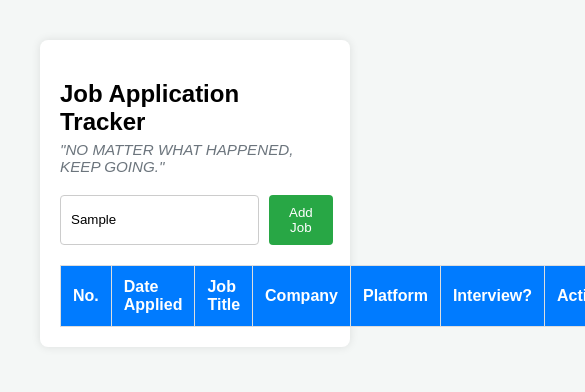
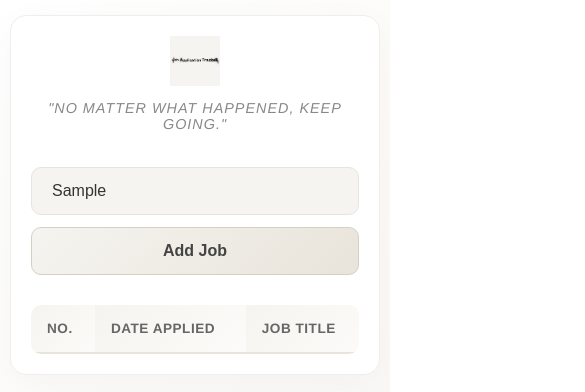
Before and after one commit to nathanaelsukmana/jacker, a website: page index.html in a window 390 px wide. Both pictures are taken after typing "Sample" into the empty fields and a click on the button "Add Job". Shown: the top 392 px of the page, 585 px wide, since content can reach past the window. Drawn offline with Linux system fonts and the light colour scheme; no server answers.

Commit message:
Logo and Mobile View updated

```diff
--- a/index.html
+++ b/index.html
@@ -2,40 +2,187 @@
 <html lang="en">
 <head>
     <meta charset="UTF-8">
-    <meta name="viewport" content="width=device-width, initial-scale=1.0">
-    <title>Job Application Tracker</title>
+    <meta name="viewport" content="width=device-width, initial-scale=1.0, maximum-scale=1.0, user-scalable=no">
+    <title>Jacker</title>
     <style>
-        body { font-family: Arial, sans-serif; margin: 20px; padding: 20px; background-color: #f4f7f6; }
-        .container { background: white; padding: 20px; border-radius: 8px; box-shadow: 0 0 10px rgba(0,0,0,0.1); }
-        .header-container { margin-bottom: 20px; }
-        .header-container h2 { margin-bottom: 5px; }
-        .quote { font-style: italic; color: #6c757d; margin-top: 0; font-size: 0.95em; }
-        .input-group { margin-bottom: 20px; display: flex; gap: 10px; }
-        input[type="text"] { flex: 1; padding: 10px; border: 1px solid #ccc; border-radius: 4px; }
-        button { padding: 10px 20px; background: #28a745; color: white; border: none; border-radius: 4px; cursor: pointer; }
-        button:hover { background: #218838; }
-        table { width: 100%; border-collapse: collapse; margin-top: 20px; }
-        th, td { border: 1px solid #ddd; padding: 12px; text-align: left; }
-        th { background-color: #007bff; color: white; }
-        select { padding: 5px; border-radius: 4px; }
-        .job-link { color: #007bff; text-decoration: none; font-weight: bold; }
-        .job-link:hover { text-decoration: underline; color: #0056b3; }
+        /* Desain UI Premium - Dasar */
+        body {
+            font-family: 'Helvetica Neue', Arial, sans-serif;
+            margin: 0;
+            padding: 40px 20px;
+            background: linear-gradient(135deg, #ffffff 0%, #F6F4F0 100%);
+            min-height: 100vh;
+            color: #333;
+        }
+        .container {
+            background: #ffffff;
+            padding: 40px;
+            border-radius: 16px;
+            box-shadow: 0 10px 40px rgba(0,0,0,0.03);
+            border: 1px solid #f0eee9;
+            max-width: 1000px;
+            margin: 0 auto;
+        }
+        .header-container {
+            text-align: center;
+            margin-bottom: 35px;
+        }
+        .logo {
+            height: 70px;
+            object-fit: contain;
+            margin-bottom: 10px;
+        }
+        .quote {
+            font-style: italic;
+            color: #888;
+            margin-top: 0;
+            font-size: 0.9em;
+            letter-spacing: 1px;
+        }
+        .input-group {
+            display: flex;
+            gap: 12px;
+            margin-bottom: 15px;
+        }
+        input[type="text"] {
+            flex: 1;
+            padding: 14px 20px;
+            background-color: #F6F4F0;
+            border: 1px solid #e8e4db;
+            border-radius: 10px;
+            font-size: 1rem;
+            color: #333;
+            outline: none;
+            transition: all 0.3s ease;
+        }
+        input[type="text"]:focus {
+            box-shadow: 0 0 0 3px rgba(246, 244, 240, 0.8);
+            border-color: #d6d0c4;
+        }
+        .btn-premium {
+            padding: 14px 28px;
+            background: linear-gradient(135deg, #F6F4F0, #e8e4db);
+            color: #444;
+            border: 1px solid #d6d0c4;
+            border-radius: 10px;
+            cursor: pointer;
+            font-weight: 600;
+            font-size: 1rem;
+            transition: all 0.3s ease;
+            white-space: nowrap;
+        }
+        .btn-premium:hover {
+            background: linear-gradient(135deg, #e8e4db, #dad4c8);
+            box-shadow: 0 4px 12px rgba(0,0,0,0.05);
+            transform: translateY(-1px);
+        }
+
+        /* PEMBARUAN: Pembungkus Tabel agar bisa di-scroll di HP */
+        .table-responsive {
+            width: 100%;
+            overflow-x: auto;
+            -webkit-overflow-scrolling: touch; /* Biar scroll-nya mulus di iPhone */
+            margin-top: 30px;
+            border-radius: 10px;
+        }
+
+        table {
+            width: 100%;
+            border-collapse: separate;
+            border-spacing: 0;
+            min-width: 800px; /* Memaksa tabel tetap rapi, tidak tergencet di layar kecil */
+        }
+        th, td {
+            padding: 16px;
+            text-align: left;
+        }
+        th {
+            background: linear-gradient(135deg, #F6F4F0, #fcfbf9);
+            color: #666;
+            font-size: 0.85rem;
+            text-transform: uppercase;
+            letter-spacing: 0.5px;
+            border-bottom: 2px solid #e8e4db;
+        }
+        th:first-child { border-top-left-radius: 10px; }
+        th:last-child { border-top-right-radius: 10px; }
+
+        td {
+            border-bottom: 1px solid #f0eee9;
+            vertical-align: middle;
+        }
+        select {
+            padding: 8px 12px;
+            border-radius: 8px;
+            border: 1px solid #e8e4db;
+            background-color: #F6F4F0;
+            color: #444;
+            outline: none;
+            cursor: pointer;
+        }
+        .job-link {
+            color: #444;
+            text-decoration: none;
+            font-weight: 600;
+            border-bottom: 1px solid transparent;
+            transition: all 0.2s;
+        }
+        .job-link:hover {
+            color: #000;
+            border-bottom: 1px solid #999;
+        }
+        .btn-delete {
+            background: transparent;
+            color: #888;
+            border: 1px solid #ddd;
+            padding: 6px 12px;
+            border-radius: 6px;
+            cursor: pointer;
+            font-size: 0.85rem;
+            transition: all 0.2s ease;
+        }
+        .btn-delete:hover {
+            background: #fffafa;
+            color: #d9534f;
+            border-color: #d9534f;
+        }
+        #loading { color: #888; font-style: italic; font-size: 0.9em; margin-left: 5px; }
+
+        /* KODE BARU: Pengaturan khusus untuk Layar HP (Mobile) */
+        @media (max-width: 768px) {
+            body {
+                padding: 15px 10px; /* Mengurangi jarak di pinggir layar HP */
+            }
+            .container {
+                padding: 20px; /* Mengurangi jarak di dalam kotak putih */
+            }
+            .logo {
+                height: 50px; /* Logo sedikit dikecilkan agar proporsional di HP */
+            }
+            .input-group {
+                flex-direction: column; /* Mengubah susunan input & tombol menjadi atas-bawah */
+            }
+            .btn-premium {
+                width: 100%; /* Tombol Add Job memenuhi lebar layar */
+            }
+        }
     </style>
 </head>
 <body>
 
 <div class="container">
     <div class="header-container">
-        <h2>Job Application Tracker</h2>
+        <img src="jacker-logo.jpg" alt="Jacker Logo" class="logo">
         <p class="quote">"NO MATTER WHAT HAPPENED, KEEP GOING."</p>
     </div>
 
     <div class="input-group">
         <input type="text" id="jobUrl" placeholder="Paste job link here...">
-        <button onclick="addJob()">Add Job</button>
+        <button class="btn-premium" onclick="addJob()">Add Job</button>
     </div>
-    <span id="loading" style="display:none; color: #007bff;">Fetching data from link (this might take a few seconds)...</span>
+    <span id="loading" style="display:none;">Fetching data from link (this might take a few seconds)...</span>
 
+    <div class="table-responsive">
         <table>
             <thead>
                 <tr>
@@ -52,16 +199,15 @@
                 </tbody>
         </table>
     </div>
+</div>
 
 <script>
     let jobs = JSON.parse(localStorage.getItem('myJobs')) || [];
 
-    // --- KODE BARU: Mendengarkan tombol Enter ---
     document.getElementById("jobUrl").addEventListener("keypress", function(event) {
-        // Jika tombol yang ditekan adalah Enter (baik Enter utama maupun di Numpad)
         if (event.key === "Enter") {
-            event.preventDefault(); // Mencegah perilaku default browser
-            addJob();               // Langsung jalankan fungsi Add Job
+            event.preventDefault();
+            addJob();
         }
     });
 
@@ -80,14 +226,14 @@
 
             const row = `<tr>
                 <td>${index + 1}</td>
-                <td>${job.dateApplied}</td>
+                <td style="color: #666; white-space: nowrap;">${job.dateApplied}</td>
                 <td>
                     <a href="${jobUrl}" target="_blank" class="job-link" title="Open job posting">
                         ${job.jobTitle}
                     </a>
                 </td>
-                <td>${job.company}</td>
-                <td><strong>${platform}</strong></td>
+                <td style="white-space: nowrap;">${job.company}</td>
+                <td><span style="background: #F6F4F0; padding: 4px 10px; border-radius: 12px; font-size: 0.85em; border: 1px solid #e8e4db;">${platform}</span></td>
                 <td>
                     <select onchange="updateInterview(${index}, this.value)">
                         <option value="Pending" ${interviewStatus === 'Pending' ? 'selected' : ''}>Pending</option>
@@ -95,7 +241,7 @@
                         <option value="Rejected" ${interviewStatus === 'Rejected' ? 'selected' : ''}>Rejected</option>
                     </select>
                 </td>
-                <td><button style="background: #dc3545; color: white; padding: 5px 10px; border: none; border-radius: 4px; cursor: pointer;" onclick="deleteJob(${index})">Delete</button></td>
+                <td><button class="btn-delete" onclick="deleteJob(${index})">Delete</button></td>
             </tr>`;
             tbody.innerHTML += row;
         });
@@ -111,10 +257,9 @@
             return;
         }
 
-        loadingText.style.display = 'inline';
+        loadingText.style.display = 'inline-block';
 
         try {
-       // Ubah bagian ini:
             const response = await fetch('/api/scrape', {
                 method: 'POST',
                 headers: { 'Content-Type': 'application/json' },
```
Also changed, not shown: jacker-logo.jpg (added). Lines whose indentation alone changed are shown as unchanged.
